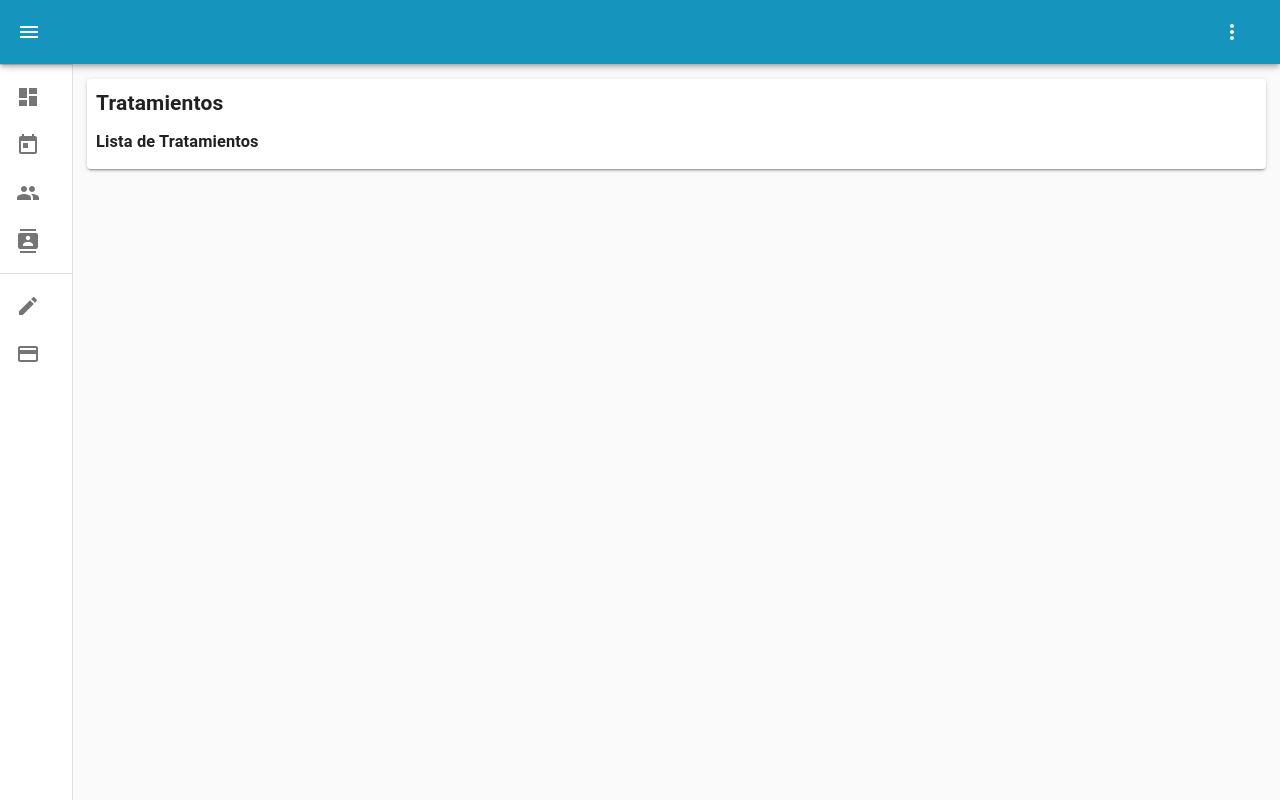
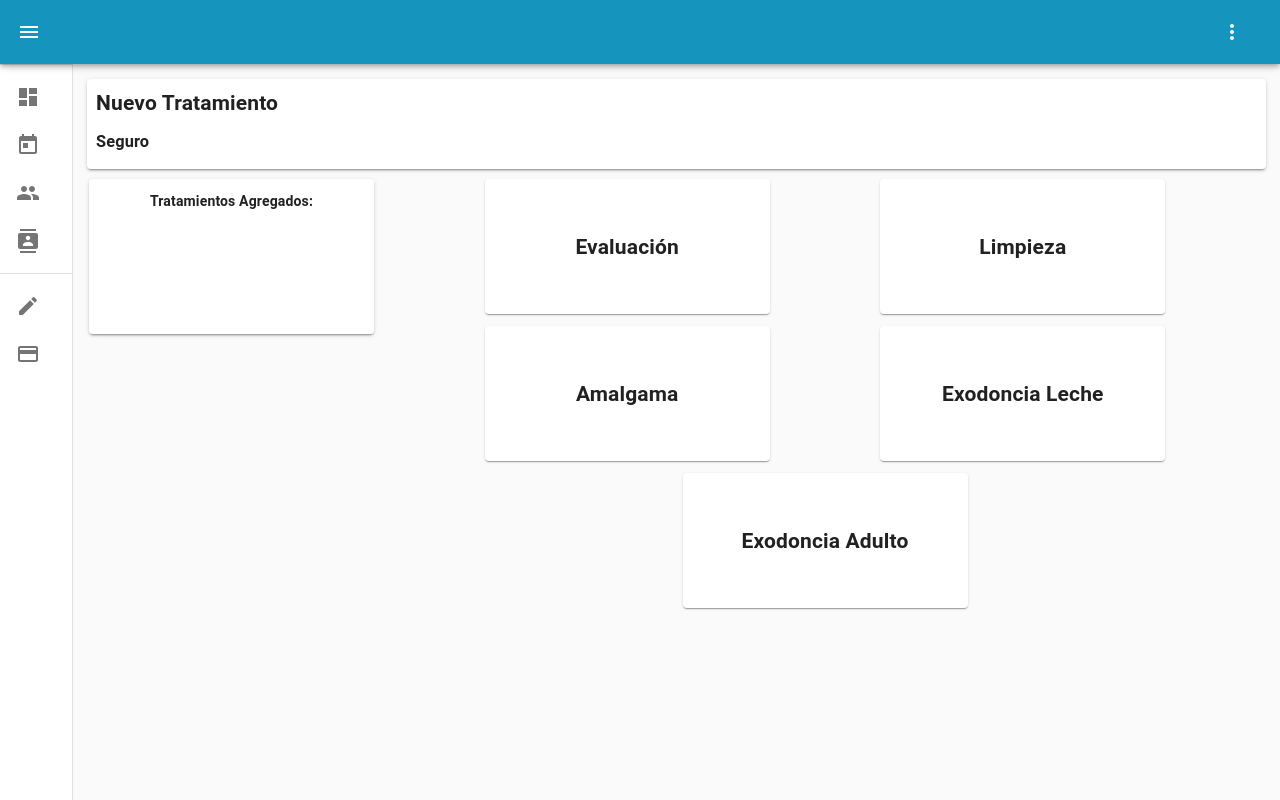
Before and after one commit to davidromero/edent-react, a React (Create React App) app: page /treatment/1 in a window 1280 px wide. Built offline with nearby package versions, Linux system fonts and the light colour scheme.

Commit message:
Empty birthday fixed Formating issues fixed Treatment list page updated

```diff
--- a/src/components/pages/ContactDetail.js
+++ b/src/components/pages/ContactDetail.js
@@ -40,12 +40,12 @@ const ContactInfo = (props) => {
         <h2 style={{textTransform: "capitalize", margin: "15px"}}><b>{patient.first_name + " " + patient.last_name}</b></h2> }
       <div className={"mid-paper-container"}>
         <div style={{width: "200px"}}>
-          <p><b>Número Telefónico</b></p>
-          <p>{patient.phone_number}</p>
-          <p><b>Correo Electrónico</b></p>
-          <p>{patient.email}</p>
-          <p><b>Dirección</b></p>
-          <p>{patient.address}</p>
+          <p><b>Número Telefónico</b><br/>
+          {patient.phone_number}</p>
+          <p><b>Correo Electrónico</b><br/>
+          {patient.email}</p>
+          <p><b>Dirección</b><br/>
+          {patient.address}</p>
         </div>
         {props.children}
       </div>
--- a/src/components/pages/PatientDetail.js
+++ b/src/components/pages/PatientDetail.js
@@ -6,7 +6,7 @@ import placeholder from "../../assets/img/profile_placeholder.png";
 import {ContactInfo} from "./ContactDetail";
 import {confirmPatient} from "../../utils/validations";
 import Modal from 'react-modal';
-import {dateFormat, dateTimeFormat} from "../../utils/utils";
+import {dateFormat} from "../../utils/utils";
 import {ServiceDetail} from "../widgets/TreatmentCards";
 
 const PatientDetail = (props) => {
--- a/src/components/pages/TreatmentList.js
+++ b/src/components/pages/TreatmentList.js
@@ -1,25 +1,104 @@
 import React, {useEffect, useState} from "react";
-import Paper from "@material-ui/core/Paper/index";
-import { Link } from "react-router-dom"
+import {Paper} from "@material-ui/core";
 import axios from 'axios/index';
-import {dateTimeFormat, capitalize} from '../../utils/utils'
 import "../styles/PagesStyle.css";
 
+const operatoriaMenu = [
+  {treatment_uid: "123", treatment_name: "Resina"},
+  {treatment_uid: "124", treatment_name: "Carilla"},
+  {treatment_uid: "125", treatment_name: "Amalgama"},
+  {treatment_uid: "126", treatment_name: "Relleno blanco en cápsula"},
+  {treatment_uid: "125", treatment_name: "Limpieza con detrartaje"},
+  {treatment_uid: "125", treatment_name: "Exodoncia"},
+  {treatment_uid: "125", treatment_name: "Prótesis"},
+  {treatment_uid: "125", treatment_name: "Cementación"},
+  {treatment_uid: "125", treatment_name: "Blanqueamiento"},
+  {treatment_uid: "125", treatment_name: "Casquitos"},
+  {treatment_uid: "125", treatment_name: "Coronas"},
+]
+const seguroMenu = [
+  {treatment_uid: "123", treatment_name: "Evaluación"},
+  {treatment_uid: "124", treatment_name: "Limpieza"},
+  {treatment_uid: "125", treatment_name: "Amalgama"},
+  {treatment_uid: "126", treatment_name: "Exodoncia Leche"},
+  {treatment_uid: "126", treatment_name: "Exodoncia Adulto"},
+]
+const endodonciaMenu = [
+  {treatment_uid: "123", treatment_name: "TCR 1"},
+  {treatment_uid: "124", treatment_name: "TCR 2"},
+  {treatment_uid: "125", treatment_name: "TCR 3"},
+]
+const cirugiaMenu = [
+  {treatment_uid: "123", treatment_name: "Cordales"},
+  {treatment_uid: "124", treatment_name: "Frenectomía"},
+]
 
-const TreatmentList = () => {
+const TreatmentList = (props) => {
+  const {uid} = props.match.params
+  const {patient} = props;
+  const treatmentType = "seguro";
+  const [treatmentMenu, setTreatmentMenu] = useState();
+  const [checkout, setCheckout] = useState();
+
+  useEffect( () => {setMenu()}, [])
+
+  const setMenu = () => {
+    if (treatmentType === "operatoria") {
+      setTreatmentMenu(operatoriaMenu);
+    } else if (treatmentType === "seguro") {
+      setTreatmentMenu(seguroMenu);
+    } else if (treatmentType === "endodoncia") {
+      setTreatmentMenu(endodonciaMenu);
+    } else if (treatmentType === "cirugia") {
+      setTreatmentMenu(cirugiaMenu);
+    }
+  };
+
+  const addTreatment = (treatment) => {
+    console.log(treatment)
+    setCheckout(treatment.treatment_name)
+  };
 
   return (
     <div className={"page-container"}>
       <Paper className={"wide-paper"} elevation={2} square={false}>
-        <h2>Tratamientos</h2>
-        <h3>Lista de Tratamientos</h3>
+        {patient ?
+          <h2 style={{textTransform: "capitalize"}}>Nuevo Tratamiento: {patient.first_name + " " + patient.last_name}</h2> :
+          <h2>Nuevo Tratamiento</h2>}
+        <h3 style={{textTransform: "capitalize"}}>{treatmentType}</h3>
       </Paper>
-      {
-
-      }
+      <div style={{display: "table-column", width: "100%"}}>
+        <TreatmentCheckout checkout={checkout}/>
+        <div className={"side-content"}>
+          <div className={"menu-container"}>
+            {
+              treatmentMenu && treatmentMenu.map((treatment, index) => {
+                return (
+                  <Paper className={"menu-button"} key={index}
+                         onClick={() => {addTreatment(treatment)}}>
+                    <h2>{treatment.treatment_name}</h2>
+                  </Paper>
+                )
+              })
+            }
+          </div>
+        </div>
+      </div>
     </div>
   )
 };
 
+const TreatmentCheckout = (props) => {
+  const {checkout} = props;
+
+  return (
+    <Paper className={"lateral-paper"} elevation={2}>
+      <p><b>Tratamientos Agregados:</b></p>
+
+      {}
+    </Paper>
+  )
+}
+
 
 export {TreatmentList};
--- a/src/components/styles/PagesStyle.css
+++ b/src/components/styles/PagesStyle.css
@@ -117,7 +117,6 @@
   flex-direction: row;
   justify-content: center;
 }
-
 .modal-button {
   font-size: 1.2em;
   color: white;
@@ -127,3 +126,41 @@
   border-radius: 10px;
   outline: none;
 }
+
+/*TreatmentMenu*/
+.lateral-paper {
+  width: 285px;
+  min-height: 155px;
+  display: table-cell;
+  text-align: center;
+  margin: 6px;
+  float: left;
+}
+.lateral-paper h2{
+  margin: 5px;
+}
+.lateral-paper h3{
+  margin: 12px 5px;
+}
+.lateral-paper p{
+  margin: 12px 5px;
+}
+
+.side-content {
+  display: table-cell;
+}
+.menu-container {
+  width: 100%;
+  display: flex;
+  flex-direction: row;
+  align-items: flex-start;
+  flex-wrap: wrap;
+  justify-content: space-evenly;
+}
+.menu-button {
+  width: 285px;
+  min-height: 120px;
+  margin: 6px;
+  padding: 35px 0;
+  text-align: center;
+}
--- a/src/components/widgets/NavBar.js
+++ b/src/components/widgets/NavBar.js
@@ -1,8 +1,8 @@
 import React, {useState} from 'react';
 import clsx from 'clsx';
 import {withStyles} from "@material-ui/core/styles/index";
-import {MenuItem, Menu, List, Divider, CssBaseline, IconButton, Toolbar, AppBar, Drawer, InputBase} from "@material-ui/core";
-import {Menu as MenuIcon, ChevronLeft, MoreVert, Search} from '@material-ui/icons';
+import {MenuItem, Menu, List, Divider, CssBaseline, IconButton, Toolbar, AppBar, Drawer} from "@material-ui/core";
+import {Menu as MenuIcon, ChevronLeft, MoreVert} from '@material-ui/icons';
 import {mainListItems, secondaryListItems} from "./DrawerLinks";
 import styles from "../styles/NavBarStyle";
 import {Link} from "react-router-dom";
--- a/src/components/widgets/TreatmentCards.js
+++ b/src/components/widgets/TreatmentCards.js
@@ -55,7 +55,7 @@ const StartTreatmentButton = (props) => {
         style={customStyles}
         ariaHideApp={false}
         contentLabel="Qué tipo de tratamiento se iniciará?">
-        <h3>¿Está seguro en realizar esta acción?</h3>
+        <h3>¿Está seguro en empezar un nuevo tratamiento?</h3>
         <div className={"modal-container"}>
           <button className="modal-button" style={{backgroundColor: "rgb(21, 149, 189)"}}
                   onClick={() => {}}>Aceptar</button>
--- a/src/utils/validations.js
+++ b/src/utils/validations.js
@@ -28,7 +28,7 @@ const confirmPatient = (patient) => {
   prettyPatient.last_name = capitalize(prettyPatient.last_name);
   prettyPatient.clinic_location = capitalize(prettyPatient.clinic_location);
   prettyPatient.visit_reason = capitalize(prettyPatient.visit_reason);
-  prettyPatient.birthday = dateFormat(prettyPatient.birthday);
+  prettyPatient.birthday = prettyPatient.birthday === "-" ? "-" : dateFormat(prettyPatient.birthday);
   prettyPatient.sex = prettyPatient.sex === "male" ? "Hombre" : "Mujer";
   prettyPatient.email = prettyPatient.email === "" ? "No tiene" : prettyPatient.email;
   prettyPatient.address = prettyPatient.address === "" ? "Sin dirección" : prettyPatient.address;
```
